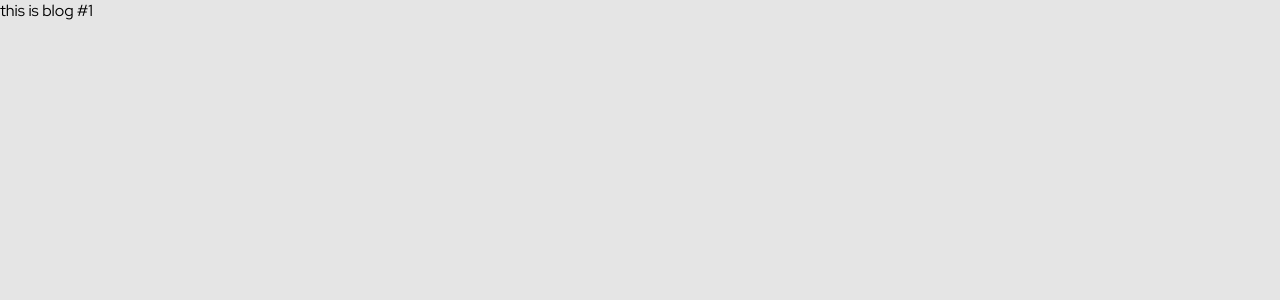
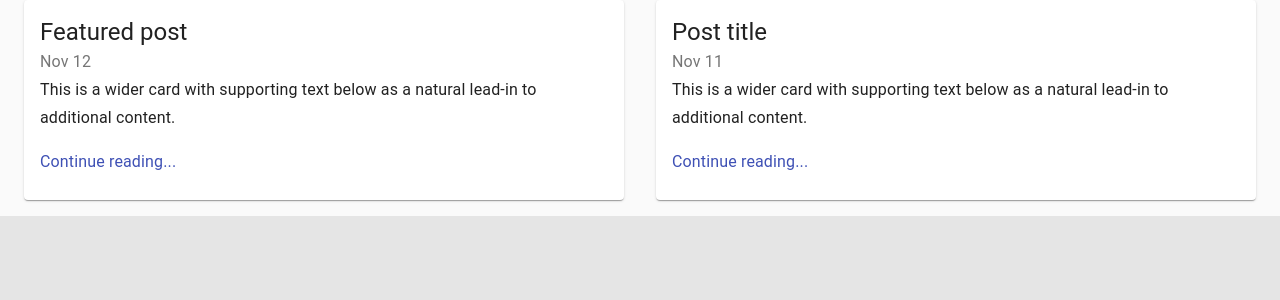
Before and after one commit to team-louis-vuitton/unlocking-wellness, a Next.js app in the folder client/: page /blog/1 in a window 1280 px wide. Shown: the top 300 px of the page. Built offline with nearby package versions, Linux system fonts and the light colour scheme.

Commit message:
some Material UI added to blog

```diff
--- a/client/package.json
+++ b/client/package.json
@@ -13,6 +13,8 @@
     "@fortawesome/free-brands-svg-icons": "^5.15.4",
     "@fortawesome/free-solid-svg-icons": "^5.15.4",
     "@fortawesome/react-fontawesome": "^0.1.15",
+    "@material-ui/core": "^4.12.3",
+    "@material-ui/icons": "^4.11.2",
     "next": "11.1.0",
     "react": "17.0.2",
     "react-dom": "17.0.2"
--- a/client/pages/blog/[blogID].js
+++ b/client/pages/blog/[blogID].js
@@ -1,14 +1,96 @@
 /* eslint-disable react/jsx-filename-extension */
 import React from 'react';
 import { useRouter } from 'next/router';
+import Button from '@material-ui/core/Button';
+import { makeStyles } from '@material-ui/core/styles';
+import CssBaseline from '@material-ui/core/CssBaseline';
+import Grid from '@material-ui/core/Grid';
+import Container from '@material-ui/core/Container';
+import GitHubIcon from '@material-ui/icons/GitHub';
+import FacebookIcon from '@material-ui/icons/Facebook';
+import TwitterIcon from '@material-ui/icons/Twitter';
+import Typography from '@material-ui/core/Typography';
+import Hidden from '@material-ui/core/Hidden';
+import CardActionArea from '@material-ui/core/CardActionArea';
+import CardContent from '@material-ui/core/CardContent';
+import CardMedia from '@material-ui/core/CardMedia';
+import Card from '@material-ui/core/Card';
+
+const useStyles = makeStyles((theme) => ({
+  mainGrid: {
+    marginTop: theme.spacing(3),
+  },
+}));
+
+function FeaturedPost(props) {
+  const classes = useStyles();
+  const { post } = props;
+
+  return (
+    <Grid item xs={12} md={6}>
+      <CardActionArea component="a" href="#">
+        <Card className={classes.card}>
+          <div className={classes.cardDetails}>
+            <CardContent>
+              <Typography component="h2" variant="h5">
+                {post.title}
+              </Typography>
+              <Typography variant="subtitle1" color="textSecondary">
+                {post.date}
+              </Typography>
+              <Typography variant="subtitle1" paragraph>
+                {post.description}
+              </Typography>
+              <Typography variant="subtitle1" color="primary">
+                Continue reading...
+              </Typography>
+            </CardContent>
+          </div>
+          <Hidden xsDown>
+            <CardMedia className={classes.cardMedia} image={post.image} title={post.imageTitle} />
+          </Hidden>
+        </Card>
+      </CardActionArea>
+    </Grid>
+  );
+}
 
 export default function BlogPost() {
   const router = useRouter();
   const { blogID } = router.query;
+  const classes = useStyles();
+
+  const featuredPosts = [
+    {
+      title: 'Featured post',
+      date: 'Nov 12',
+      description:
+        'This is a wider card with supporting text below as a natural lead-in to additional content.',
+      image: 'https://source.unsplash.com/random',
+      imageText: 'Image Text',
+    },
+    {
+      title: 'Post title',
+      date: 'Nov 11',
+      description:
+        'This is a wider card with supporting text below as a natural lead-in to additional content.',
+      image: 'https://source.unsplash.com/random',
+      imageText: 'Image Text',
+    },
+  ];
+
   return (
-    <div>
-      this is blog #
-      {blogID}
-    </div>
+    <>
+      <CssBaseline />
+      <Container maxWidth="lg">
+        <main>
+          <Grid container spacing={4}>
+            {featuredPosts.map((post) => (
+              <FeaturedPost key={post.title} post={post} />
+            ))}
+          </Grid>
+        </main>
+      </Container>
+    </>
   );
 }
```
Also changed, not shown: 1 other file (tests, documents, lock files or other folders).
